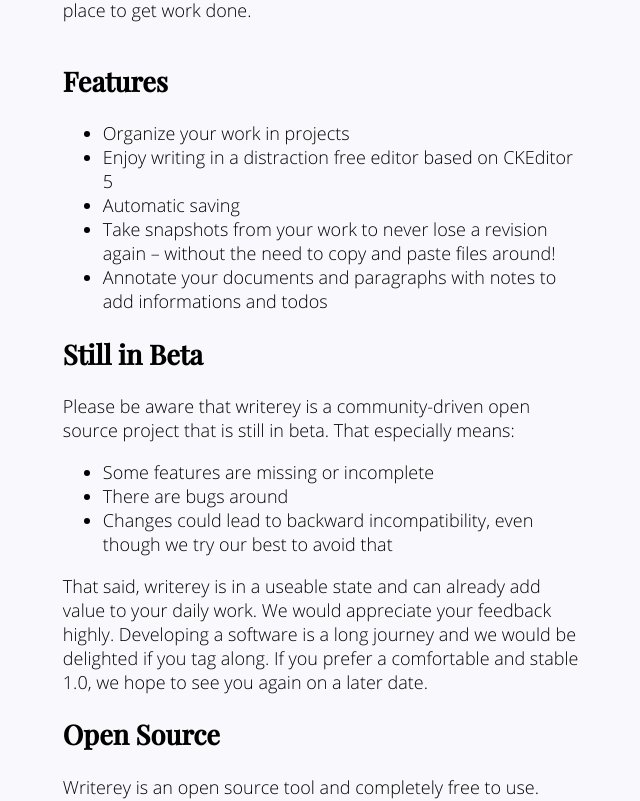
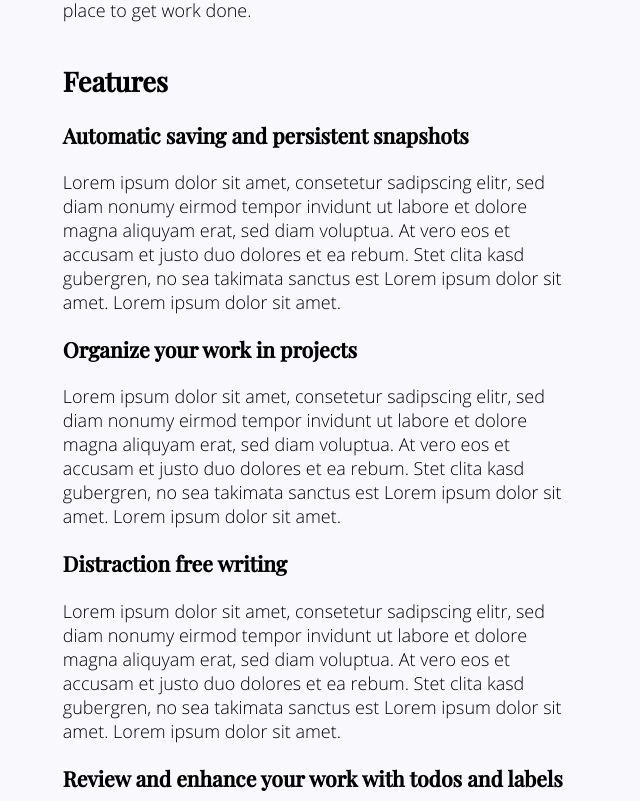
Before and after one commit to s-blu/writerey-pages, a Vue app in the folder homepage/: page / in a window 1280 px wide. Shown: the part 423-1224 px from the top of the page, without its empty margins (318-958 px from the left). Built offline with nearby package versions, Linux system fonts and the light colour scheme.

Commit message:
feat(homepage): split features into own sections WIP

```diff
--- a/homepage/src/components/features.vue
+++ b/homepage/src/components/features.vue
@@ -1,9 +1,14 @@
 <template>
   <div>
     <h2>{{ $t("features.title") }}</h2>
-    <ul>
-      <li v-for="point in featureList" :key="point">{{ point }}</li>
-    </ul>
+    <h3>{{ $t("features.autosave.title") }}</h3>
+    <p>{{ $t("features.autosave.text") }}</p>
+    <h3>{{ $t("features.projects.title") }}</h3>
+    <p>{{ $t("features.projects.text") }}</p>
+    <h3>{{ $t("features.distractionfree.title") }}</h3>
+    <p>{{ $t("features.distractionfree.text") }}</p>
+    <h3>{{ $t("features.review.title") }}</h3>
+    <p>{{ $t("features.review.text") }}</p>
   </div>
 </template>
 
@@ -12,7 +17,6 @@
 
 @Component
 export default class Features extends Vue {
-  featureList = this.$i18n.t("features.points");
 }
 </script>
 
--- a/homepage/src/components/navbar.vue
+++ b/homepage/src/components/navbar.vue
@@ -9,10 +9,6 @@
         </li>
         <li class="pure-menu-item">
           <a :href="docLink" class="pure-menu-link">{{ $t("navbar.documentation") }}</a>
-        </li>
-        <li class="pure-menu-item">
-          <a href="#" class="pure-menu-link">{{ $t("navbar.imprint") }}</a>
-          <!-- fixme -->
         </li>
         <li class="pure-menu-item">
           <a :href="repoLink" class="pure-menu-link">
--- a/homepage/src/i18n/en.json
+++ b/homepage/src/i18n/en.json
@@ -14,13 +14,22 @@
   },
   "features": {
     "title": "Features",
-    "points": [
-      "Organize your work in projects",
-      "Enjoy writing in a distraction free editor based on CKEditor 5",
-      "Automatic saving",
-      "Take snapshots from your work to never lose a revision again – without the need to copy and paste files around!",
-      "Annotate your documents and paragraphs with notes to add informations and todos"
-    ]
+    "autosave": {
+      "title": "Automatic saving and persistent snapshots",
+      "text": "Lorem ipsum dolor sit amet, consetetur sadipscing elitr, sed diam nonumy eirmod tempor invidunt ut labore et dolore magna aliquyam erat, sed diam voluptua. At vero eos et accusam et justo duo dolores et ea rebum. Stet clita kasd gubergren, no sea takimata sanctus est Lorem ipsum dolor sit amet. Lorem ipsum dolor sit amet."
+    },
+    "projects": {
+      "title": "Organize your work in projects",
+      "text": "Lorem ipsum dolor sit amet, consetetur sadipscing elitr, sed diam nonumy eirmod tempor invidunt ut labore et dolore magna aliquyam erat, sed diam voluptua. At vero eos et accusam et justo duo dolores et ea rebum. Stet clita kasd gubergren, no sea takimata sanctus est Lorem ipsum dolor sit amet. Lorem ipsum dolor sit amet."
+    },
+    "distractionfree": {
+      "title": "Distraction free writing",
+      "text": "Lorem ipsum dolor sit amet, consetetur sadipscing elitr, sed diam nonumy eirmod tempor invidunt ut labore et dolore magna aliquyam erat, sed diam voluptua. At vero eos et accusam et justo duo dolores et ea rebum. Stet clita kasd gubergren, no sea takimata sanctus est Lorem ipsum dolor sit amet. Lorem ipsum dolor sit amet."
+    },
+    "review": {
+      "title": "Review and enhance your work with todos and labels",
+      "text": "Lorem ipsum dolor sit amet, consetetur sadipscing elitr, sed diam nonumy eirmod tempor invidunt ut labore et dolore magna aliquyam erat, sed diam voluptua. At vero eos et accusam et justo duo dolores et ea rebum. Stet clita kasd gubergren, no sea takimata sanctus est Lorem ipsum dolor sit amet. Lorem ipsum dolor sit amet."
+    }
   },
   "beta": {
     "title": "Still in Beta",
```
Also changed, not shown: homepage/src/components/footer.vue (added, +27 -0 lines).
